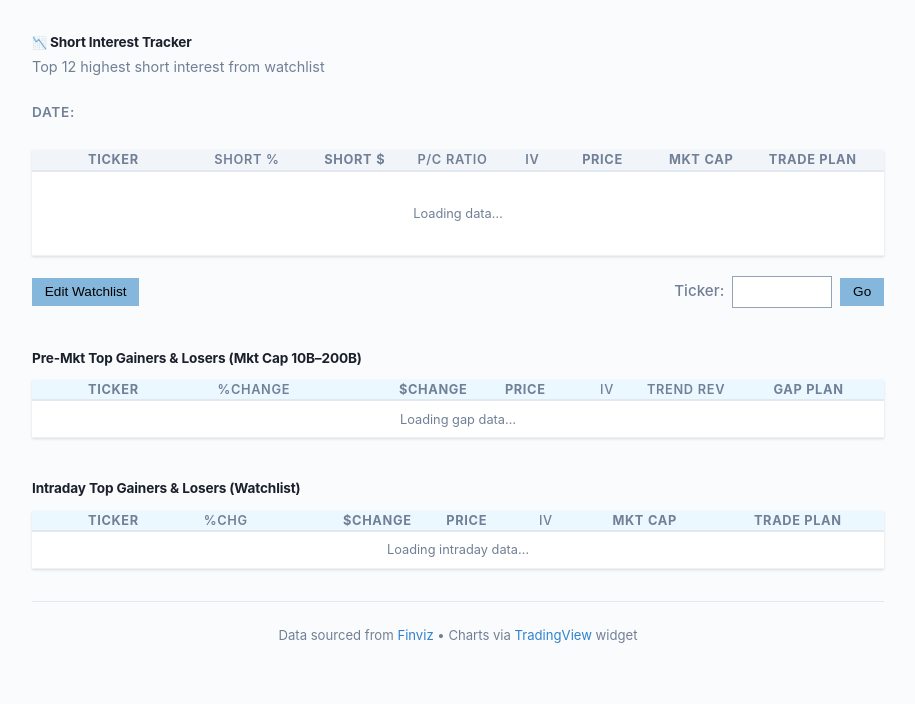
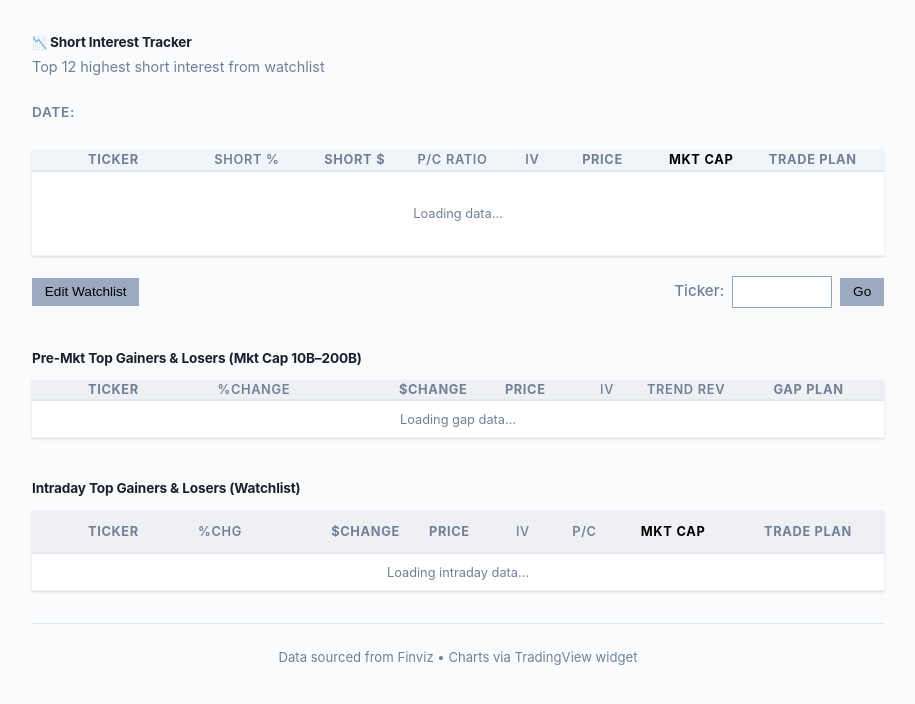
Before and after one commit to ctohastek/short-interest-tracker, a Python web app: template templates/index-mobile.html in a window 1280 px wide. Shown: the top 704 px of the page, without its empty margins (182-1097 px from the left). Run offline with Jinja, Linux system fonts and the light colour scheme; the template is opened without the code that fills it, so the values that code supplies are empty.

Commit message:
color fixes buttons and links

```diff
--- a/static/css/style.css
+++ b/static/css/style.css
@@ -7,8 +7,8 @@
     --border: #e2e8f0;
     --text: #1a202c;
     --text-muted: #718096;
-    --accent: #3182ce;
-    --accent-light: #ebf8ff;
+    --accent: #788294;
+    --accent-light: #eef0f3;
     --row-gray: #f7fafc;
     --row-white: #ffffff;
     --high-si: #e53e3e;
@@ -192,7 +192,7 @@ tbody td {
 .price-col  { text-align: right; font-variant-numeric: tabular-nums; padding: 0 8px; }
 .pc-col     { text-align: center; font-variant-numeric: tabular-nums; font-weight: 500; padding: 0 8px; }
 .iv-col     { text-align: center; font-variant-numeric: tabular-nums; font-weight: 500; padding: 0 8px; }
-.mcap-col   { text-align: right; font-variant-numeric: tabular-nums; color: var(--text-muted); padding: 0 8px; }
+.mcap-col   { text-align: right; font-variant-numeric: tabular-nums; color: #000000; padding: 0 8px; }
 .trade-plan-col { white-space: nowrap; text-align: right; padding: 0 8px; }
 thead th.trade-plan-col { text-align: center; }
 
@@ -264,7 +264,7 @@ td.iv-extreme { color: #e53e3e !important; font-weight: 700 !important; }  /* re
 
 .lookup-btn, .reset-btn {
     padding: 0.4rem 0.8rem;
-    background: #84B7DB;
+    background: #9CA9C0;
     color: #000000;
     border: none;
     border-radius: 0;
@@ -726,7 +726,7 @@ footer a:hover {
 .gap-table .price-col { text-align: center; font-variant-numeric: tabular-nums; padding: 0 8px; }
 .gap-table .iv-col { text-align: center; font-variant-numeric: tabular-nums; font-weight: 500; padding: 0 8px; width: 4rem; }
 .gap-table .prob-col { text-align: center; font-variant-numeric: tabular-nums; font-weight: 600; padding: 0 8px; width: 5rem; }
-.gap-table .mcap-col { text-align: center; font-variant-numeric: tabular-nums; color: var(--text-muted); padding: 0 8px; }
+.gap-table .mcap-col { text-align: center; font-variant-numeric: tabular-nums; color: #000000; padding: 0 8px; }
 .gap-table tbody .trade-plan-col { text-align: right; }
 .gap-table thead th.trade-plan-col { text-align: center; }
 .gap-table .trade-plan-col { white-space: nowrap; padding: 0 8px; }
--- a/templates/index-mobile.html
+++ b/templates/index-mobile.html
@@ -4,7 +4,7 @@
     <meta charset="UTF-8">
     <meta name="viewport" content="width=device-width, initial-scale=1.0">
     <title>Short Interest Tracker — Top 12</title>
-    <link rel="stylesheet" href="/static/css/style.css?v=20260419_1536">
+    <link rel="stylesheet" href="/static/css/style.css?v=20260419_2132">
 </head>
 <body>
     <div class="container">
@@ -104,12 +104,13 @@
                         <th class="dollar-col">$CHANGE</th>
                         <th class="price-col">Price</th>
                         <th class="iv-col">IV</th>
+                        <th class="pc-col">P/C</th>
                         <th class="mcap-col">Mkt Cap</th>
                         <th class="trade-plan-col">Trade Plan</th>
                     </tr>
                 </thead>
                 <tbody id="intradayBody">
-                    <tr><td colspan="8" class="loading">Loading intraday data…</td></tr>
+                    <tr><td colspan="9" class="loading">Loading intraday data…</td></tr>
                 </tbody>
             </table>
         </div>
@@ -286,7 +287,7 @@
                 }
             } catch (e) {
                 const body = document.getElementById('intradayBody');
-                if (body) body.innerHTML = '<tr><td colspan="8" class="loading">Error loading intraday data</td></tr>';
+                if (body) body.innerHTML = '<tr><td colspan="9" class="loading">Error loading intraday data</td></tr>';
             }
         }
 
@@ -296,7 +297,7 @@
             const merged = [...(data.gainers || []), ...(data.losers || [])];
             merged.sort((a, b) => b.pct_change - a.pct_change);
             if (merged.length === 0) {
-                body.innerHTML = '<tr><td colspan="8" class="loading">No intraday data yet — polls at 9:45, 11:45, 14:45, 15:55 EDT</td></tr>';
+                body.innerHTML = '<tr><td colspan="9" class="loading">No intraday data yet — polls at 9:45, 11:45, 14:45, 15:55 EDT</td></tr>';
                 return;
             }
             body.innerHTML = '';
@@ -317,6 +318,7 @@
                     <td class="dollar-col">${formatDollarChange(item.dollar_change)}</td>
                     <td class="price-col">$${item.price.toFixed(2)}</td>
                     <td class="iv-col ${ivClass}">${ivDisplay}</td>
+                    <td class="pc-col ${item.put_call_ratio > 1.0 ? 'pc-bearish' : item.put_call_ratio > 0 && item.put_call_ratio < 0.7 ? 'pc-bullish' : ''}">${item.put_call_ratio > 0 ? item.put_call_ratio.toFixed(2) : '—'}</td>
                     <td class="mcap-col">${item.market_cap || 'N/A'}</td>
                     <td class="trade-plan-col"><a href="#" class="intraday-trade-plan-link" data-ticker="${item.ticker}" data-date="${data.date}">Trade Plan</a></td>
                 `;
--- a/templates/index.html
+++ b/templates/index.html
@@ -4,7 +4,7 @@
     <meta charset="UTF-8">
     <meta name="viewport" content="width=device-width, initial-scale=1.0">
     <title>Short Interest Tracker — Top 12</title>
-    <link rel="stylesheet" href="/static/css/style.css?v=20260419_1536">
+    <link rel="stylesheet" href="/static/css/style.css?v=20260419_2132">
 </head>
 <body>
     <div class="container">
```
Also changed, not shown: other parts of static/css/style.css (+33 -18 lines).
